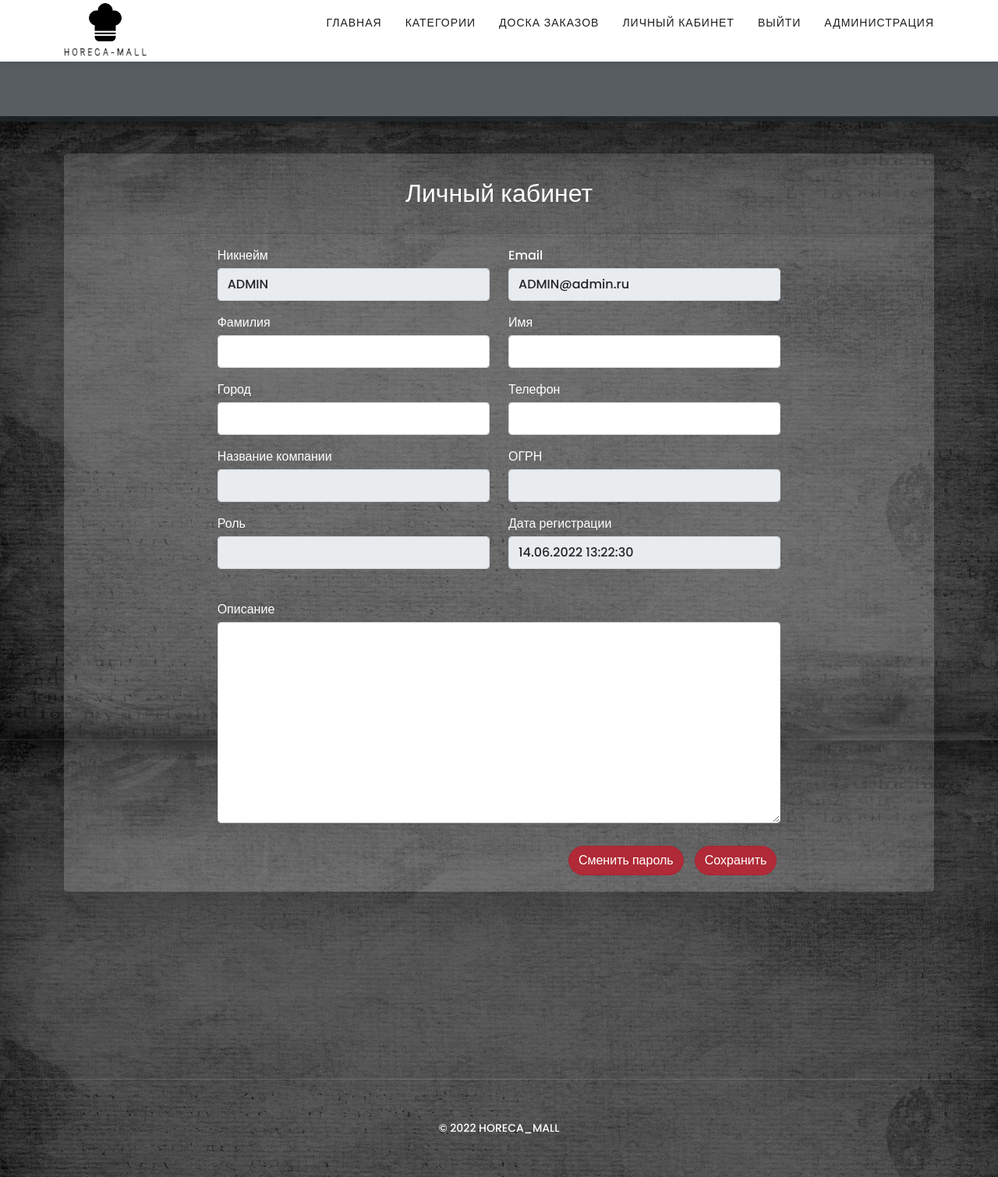
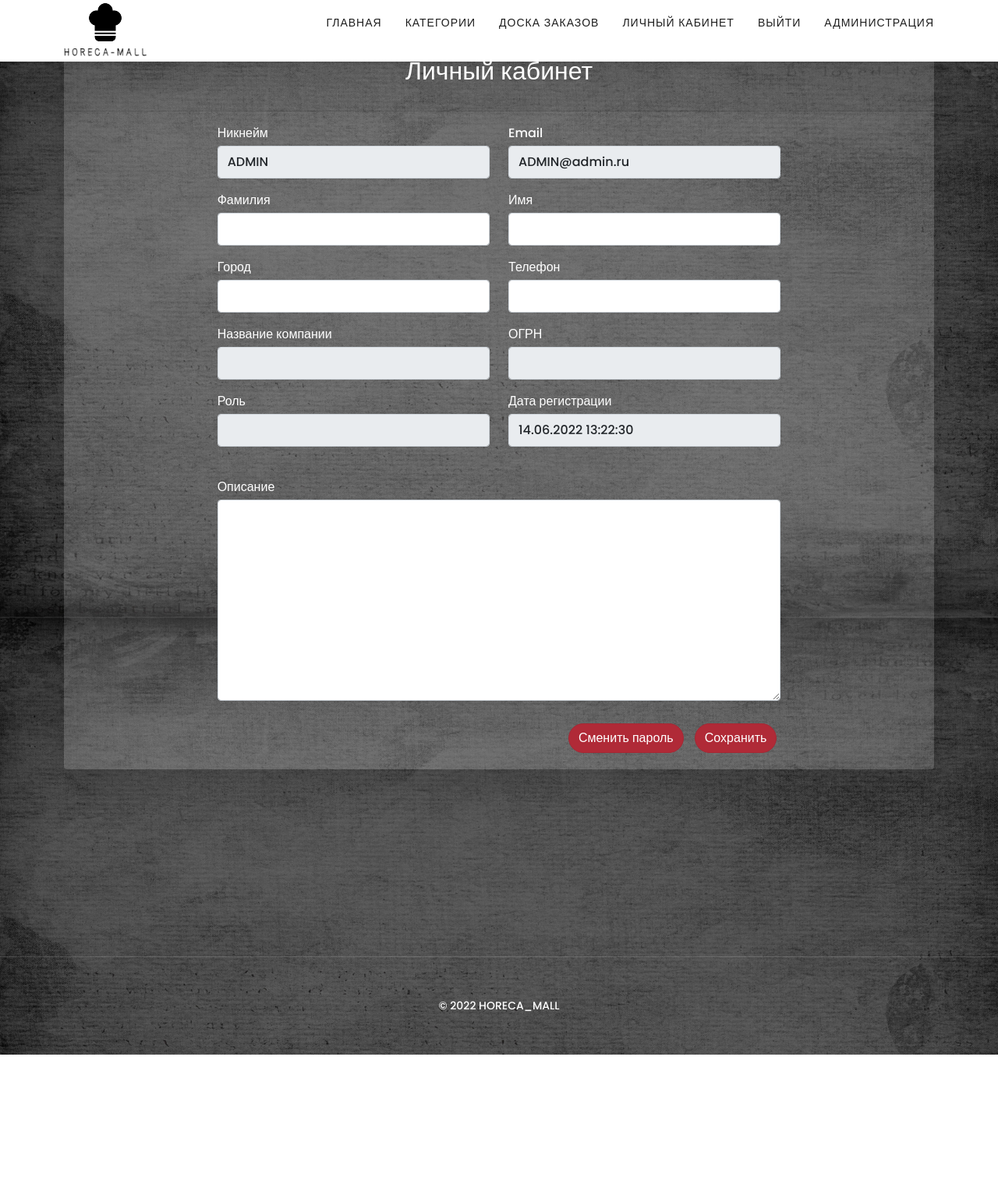
Before and after one commit to EuGeN-PYTHON/ProductPlatform, a Django app: page /users/account_edit/ in a window 1280 px wide. Shown: the part 42-1552 px from the top of the page at 78% size. After the commit the page ends 1395 px from the top, so only its background shows below. Run offline with Django 4.2, Linux system fonts and the light colour scheme; a user stored in the database is signed in; data comes from the database, SQL or seed files in the repository; parts of the project's set-up code (start-up, migrations or seed data) failed here and were passed over; some libraries are stand-ins or nearby versions; grey boxes are pictures that could not be loaded.

Commit message:
Script banner

```diff
--- a/users/templates/users/account_history_orders.html
+++ b/users/templates/users/account_history_orders.html
@@ -3,7 +3,7 @@
 
 {% block content %}
     <section class="section main-banner" id="top" data-section="section1">
-        <video autoplay muted loop>
+        <video autoplay muted loop style='display: none;'>
             <source src="#"/>
         </video>
         <div class="video-overlay header-text">
--- a/users/templates/users/personal_account_edit.html
+++ b/users/templates/users/personal_account_edit.html
@@ -3,7 +3,7 @@
 
 {% block content %}
     <section class="section main-banner" id="top" data-section="section1">
-        <video autoplay muted loop>
+        <video autoplay muted loop style='display: none;'>
             <source src="#"/>
         </video>
         <div class="video-overlay header-text">
```
